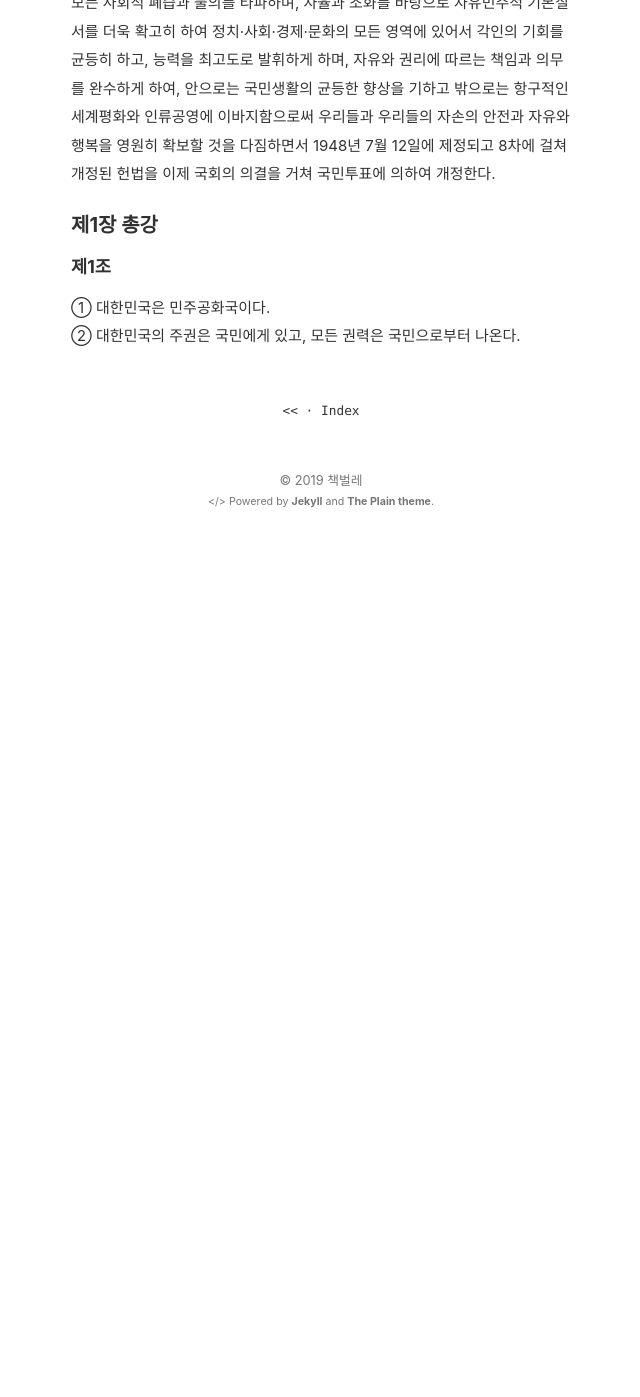
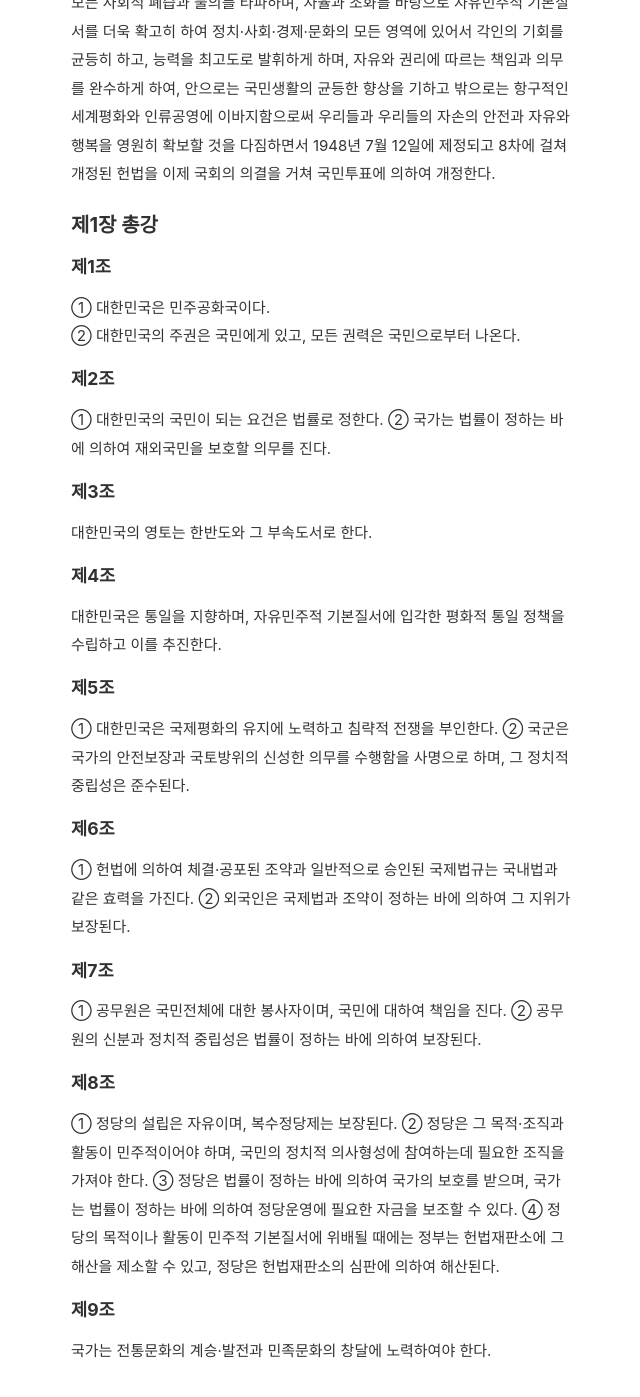
Before and after one commit to stevenoh0908/stevenoh0908.github.io, a Jekyll site: the page built from _posts/2019-03-02-대한민국 헌법.md, in a window 1280 px wide and 1400 px high, scrolled down 536 px. Shown: the top 1397 px of the window, without its empty margins (319-959 px from the left). Built offline with Jekyll 4.4.1, drawn with Linux system fonts in a browser that asks for light colours; before the commit the page ends 1083 px from its top, so only the background shows below that.

Commit message:
Update 2019-03-02-대한민국 헌법.md

```diff
--- a/_posts/2019-03-02-대한민국 헌법.md
+++ b/_posts/2019-03-02-대한민국 헌법.md
@@ -16,3 +16,34 @@ _현행, 헌법 제10호, 1987.10.29. 전부개정_
 #### 제1조
  ① 대한민국은 민주공화국이다.<br>
  ② 대한민국의 주권은 국민에게 있고, 모든 권력은 국민으로부터 나온다.
+
+#### 제2조
+ ① 대한민국의 국민이 되는 요건은 법률로 정한다.
+ ② 국가는 법률이 정하는 바에 의하여 재외국민을 보호할 의무를 진다.
+
+#### 제3조
+ 대한민국의 영토는 한반도와 그 부속도서로 한다.
+
+#### 제4조
+ 대한민국은 통일을 지향하며, 자유민주적 기본질서에 입각한 평화적 통일 정책을 수립하고 이를 추진한다.
+
+#### 제5조
+ ① 대한민국은 국제평화의 유지에 노력하고 침략적 전쟁을 부인한다.
+ ② 국군은 국가의 안전보장과 국토방위의 신성한 의무를 수행함을 사명으로 하며, 그 정치적 중립성은 준수된다.
+
+#### 제6조
+ ① 헌법에 의하여 체결·공포된 조약과 일반적으로 승인된 국제법규는 국내법과 같은 효력을 가진다.
+ ② 외국인은 국제법과 조약이 정하는 바에 의하여 그 지위가 보장된다.
+
+#### 제7조
+ ① 공무원은 국민전체에 대한 봉사자이며, 국민에 대하여 책임을 진다.
+ ② 공무원의 신분과 정치적 중립성은 법률이 정하는 바에 의하여 보장된다.
+
+#### 제8조
+ ① 정당의 설립은 자유이며, 복수정당제는 보장된다.
+ ② 정당은 그 목적·조직과 활동이 민주적이어야 하며, 국민의 정치적 의사형성에 참여하는데 필요한 조직을 가져야 한다.
+ ③ 정당은 법률이 정하는 바에 의하여 국가의 보호를 받으며, 국가는 법률이 정하는 바에 의하여 정당운영에 필요한 자금을 보조할 수 있다.
+ ④ 정당의 목적이나 활동이 민주적 기본질서에 위배될 때에는 정부는 헌법재판소에 그 해산을 제소할 수 있고, 정당은 헌법재판소의 심판에 의하여 해산된다.
+
+#### 제9조
+ 국가는 전통문화의 계승·발전과 민족문화의 창달에 노력하여야 한다.
```
